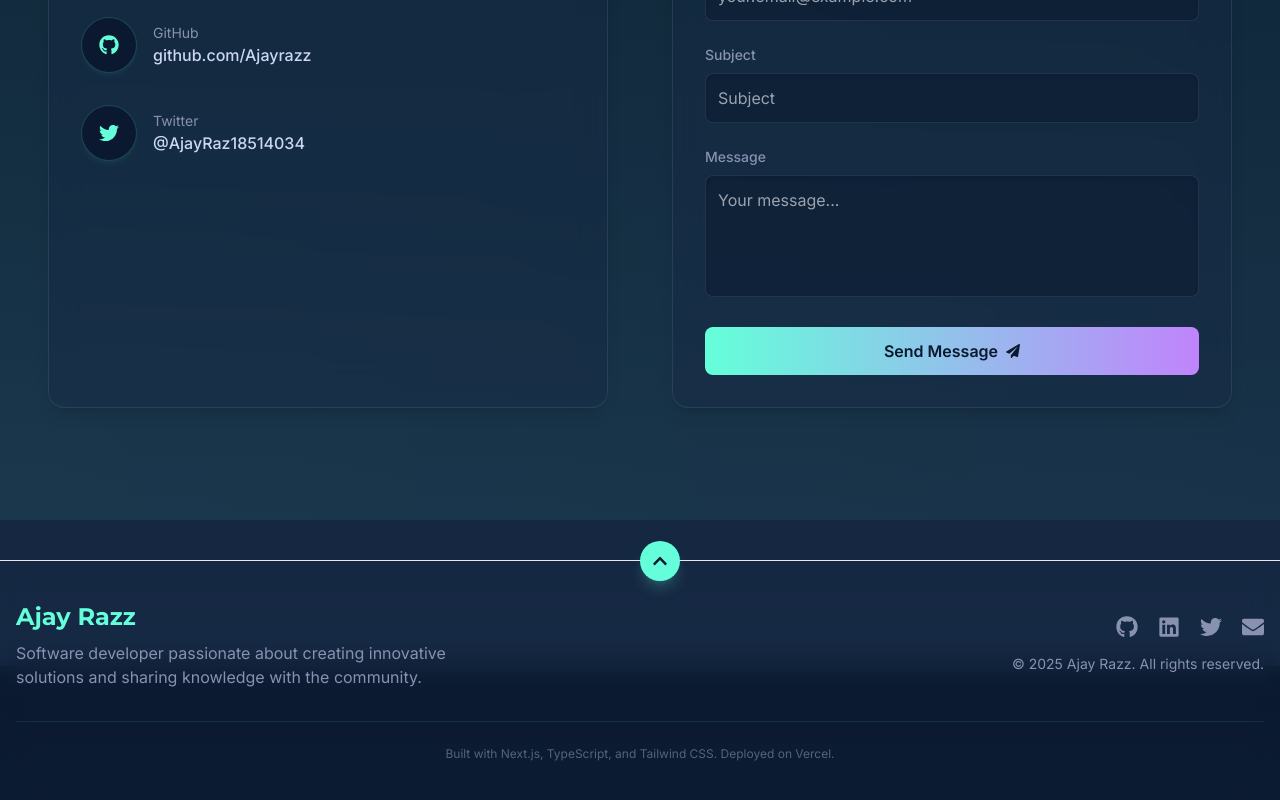
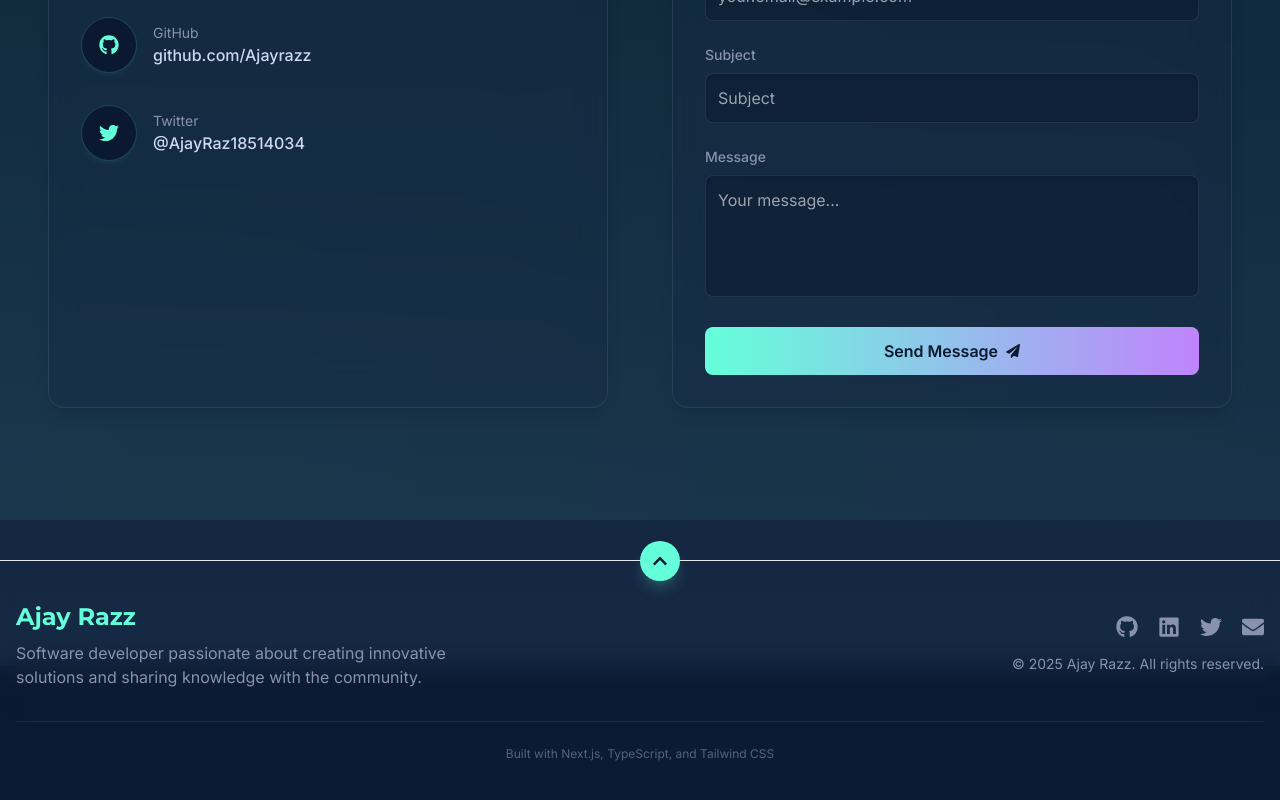
Before and after one commit to Ajayrazz/NebulaNest, a Next.js app: page / in a window 1280 px wide. Shown: the part 7334-8134 px from the top of the page. Built offline with nearby package versions, Linux system fonts and the light colour scheme.

Commit message:
footer updated

```diff
--- a/app/components/Footer.tsx
+++ b/app/components/Footer.tsx
@@ -93,7 +93,7 @@ const Footer = ({ className = '' }: FooterProps) => {
           animate={{ opacity: 1 }}
           transition={{ delay: 1, duration: 0.5 }}
         >
-          <p>Built with Next.js, TypeScript, and Tailwind CSS. Deployed on Vercel.</p>
+          <p>Built with Next.js, TypeScript, and Tailwind CSS</p>
         </motion.div>
       </div>
     </footer>
```
